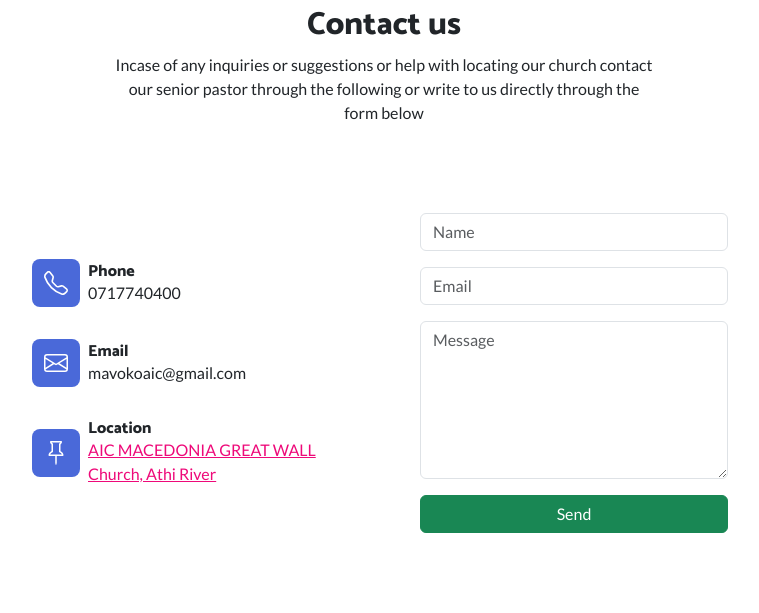
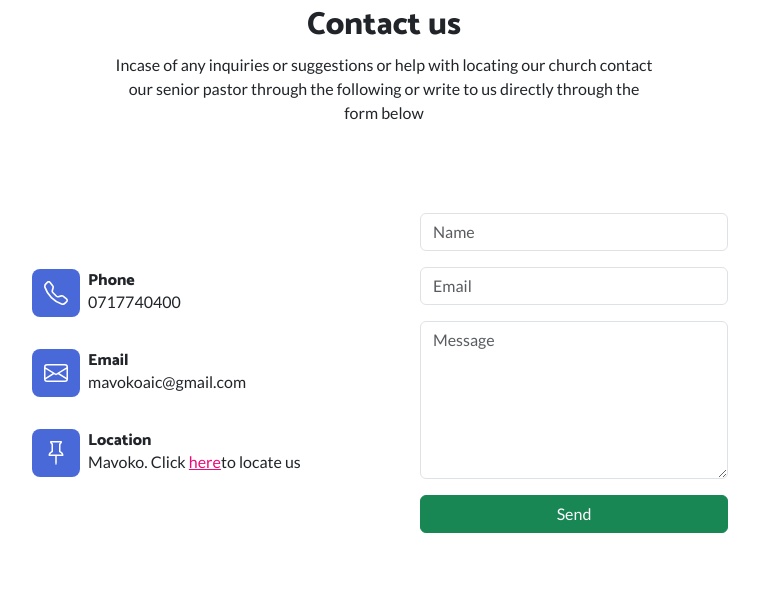
Before and after one commit to andareomondi/trial, a Django app: template member/templates/member/about.html in a window 1280 px wide. Shown: the part 874-1487 px from the top of the page, without its empty margins (256-1015 px from the left). Run offline with Django 3.2, Linux system fonts and the light colour scheme; the template is opened without the code that fills it, so the values that code supplies are empty; some libraries are stand-ins or nearby versions.

Commit message:
minor changes

```diff
--- a/member/templates/member/about.html
+++ b/member/templates/member/about.html
@@ -239,7 +239,8 @@
                                 </svg></div>
                             <div class="px-2">
                                 <h6 class="mb-0">Location</h6>
-                                <a href="https://www.google.co.ke/maps/place/HXCJ%2BJQ4,+Athi+River/@-1.4284821,36.9793782,17z/data=!3m1!4b1!4m5!3m4!1s0x182f7546a677f7bd:0x9b5249eb8c361bf0!8m2!3d-1.4284875!4d36.9819531?entry=ttu&g_ep=EgoyMDI0MDkwOC4wIKXMDSoASAFQAw%3D%3D"><p class="mb-0">AIC MACEDONIA GREAT WALL Church, Athi River</p></a>
+                                <p class="mb-0">Mavoko. Click
+                                <a href="https://www.google.co.ke/maps/place/HXCJ%2BJQ4,+Athi+River/@-1.4284821,36.9793782,17z/data=!3m1!4b1!4m5!3m4!1s0x182f7546a677f7bd:0x9b5249eb8c361bf0!8m2!3d-1.4284875!4d36.9819531?entry=ttu&g_ep=EgoyMDI0MDkwOC4wIKXMDSoASAFQAw%3D%3D">here</a>to  locate us</p>
                             </div>
                         </div>
                     </div>
```
